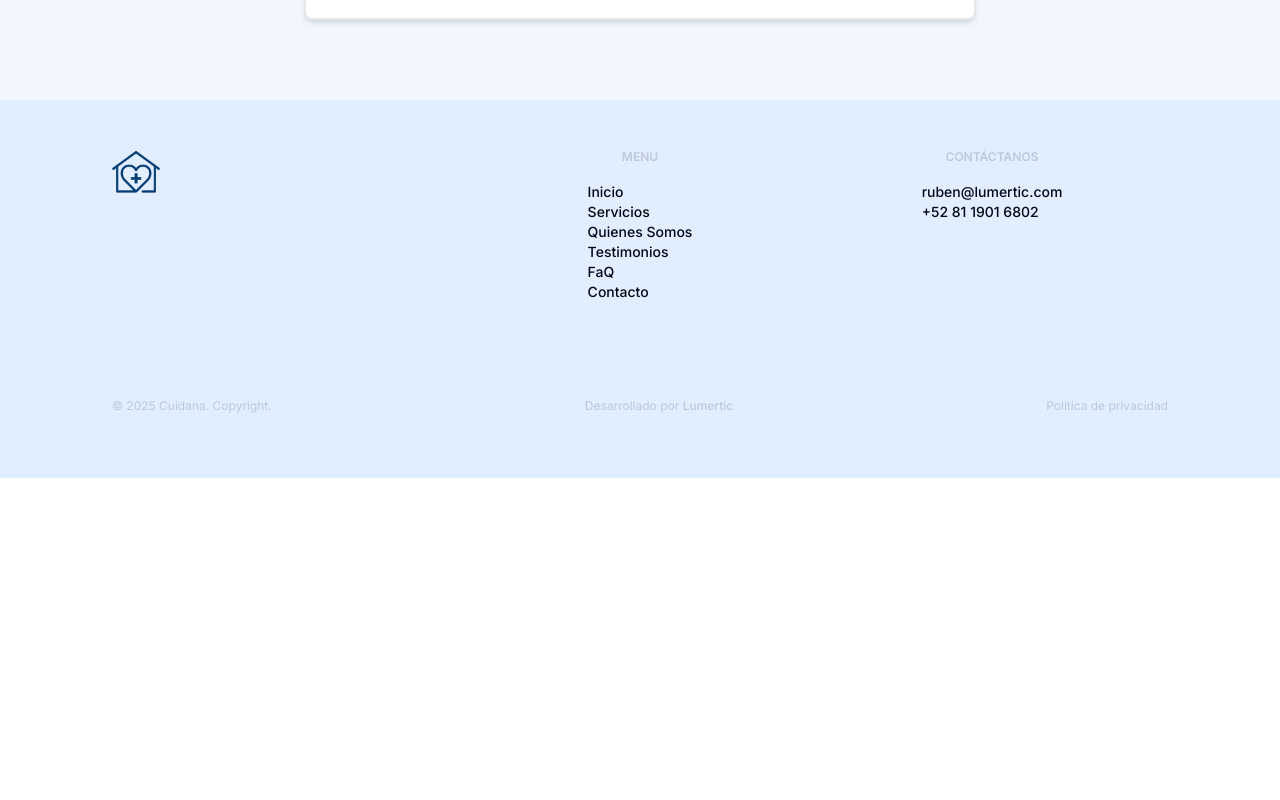
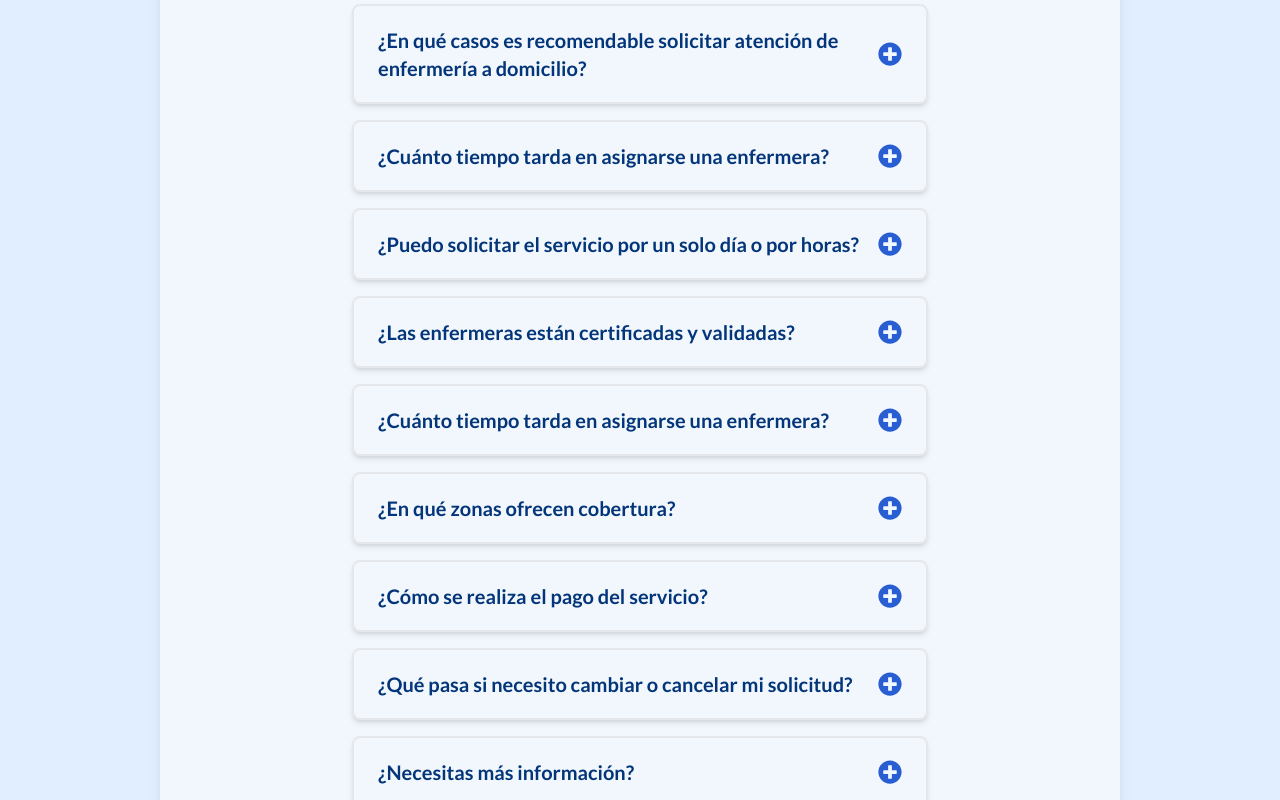
Before and after one commit to rt885/cuidana, a Next.js app: page / in a window 1280 px wide. Shown: the part 5020-5820 px from the top of the page. Before the commit the page ends 5498 px from the top, so only its background shows below. Built offline with nearby package versions, Linux system fonts and the light colour scheme.

Commit message:
feat: update FAQ content and enhance styling for FAQ section and cards

```diff
--- a/data/faQ/faQ.js
+++ b/data/faQ/faQ.js
@@ -7,8 +7,57 @@ export const faQ = [
   },
   {
     id: 2,
-    question: "¿Cómo puedo solicitar dos serviciossasasajskaks?",
+    question:
+      "¿En qué casos es recomendable solicitar atención de enfermería a domicilio?",
     answer:
-      "Para solicitar un servicio, completa el formulario de solicitud en nuestra página web. Asegúrate de proporcionar toda la información requerida para que podamos atender tu solicitud de manera eficiente.",
+      "Solicitar atención de enfermería a domicilio es la mejor opción cuando se busca cuidado profesional, personalizado y seguro sin salir de casa. Esta modalidad es ideal para personas con movilidad reducida, personas mayores, postoperatorios, pacientes con enfermedades crónicas, recién nacidos y situaciones de recuperación tras enfermedades.",
+  },
+  {
+    id: 3,
+    question: "¿Cuánto tiempo tarda en asignarse una enfermera?",
+    answer:
+      "El tiempo promedio de asignación es rápido y eficiente. Tras completar tu solicitud digital, recibes respuesta y validación en minutos. Nuestro equipo valida los datos y asigna a una enfermera profesional en el menor tiempo posible, garantizando atención oportuna y de calidad.",
+  },
+  {
+    id: 4,
+    question: "¿Puedo solicitar el servicio por un solo día o por horas?",
+    answer:
+      "Sí, puedes solicitar atención de enfermería por un solo día, por horas específicas o de manera recurrente, según lo requieras. Nos adaptamos a tus necesidades para ofrecer flexibilidad en horarios y tipo de servicio, ideal para cuidados puntuales o continuos.",
+  },
+  {
+    id: 5,
+    question: "¿Las enfermeras están certificadas y validadas?",
+    answer:
+      "Todas nuestras enfermeras están certificadas, cuentan con título y cédula profesional, y pasan por un riguroso proceso de validación de experiencia y recomendaciones para garantizar tu seguridad y confianza en cada visita.",
+  },
+  {
+    id: 6,
+    question: "¿Cuánto tiempo tarda en asignarse una enfermera?",
+    answer:
+      "El tiempo promedio de asignación es rápido y eficiente. Tras completar tu solicitud digital, recibes respuesta y validación en minutos. Nuestro equipo valida los datos y asigna a una enfermera profesional en el menor tiempo posible, garantizando atención oportuna y de calidad.",
+  },
+  {
+    id: 7,
+    question: "¿En qué zonas ofrecen cobertura?",
+    answer:
+      "Nuestra cobertura por el momento es Nuevo León, México. Si tienes dudas sobre disponibilidad, puedes consultarlo al ingresar tu dirección en la plataforma digital. Ampliamos constantemente nuestra cobertura para llegar a más familias.",
+  },
+  {
+    id: 8,
+    question: "¿Cómo se realiza el pago del servicio?",
+    answer:
+      "El pago se realiza de manera segura desde nuestra plataforma digital, aceptando tarjetas de crédito, débito y transferencias electrónicas. Todo el proceso es transparente y recibes comprobante por cada transacción, brindando confianza y facilidad.",
+  },
+  {
+    id: 9,
+    question: "¿Qué pasa si necesito cambiar o cancelar mi solicitud?",
+    answer:
+      "Puedes modificar o cancelar tu solicitud fácilmente desde tu perfil en la plataforma o contactándonos directamente. Solo pedimos que si es posible lo notifiques con antelación para evitar cargos innecesarios y reprogramar el servicio sin inconvenientes.",
+  },
+  {
+    id: 10,
+    question: "¿Necesitas más información?",
+    answer:
+      "Nuestro equipo de atención está disponible para resolver cualquier duda y acompañarte en todo el proceso de cuidado en casa.",
   },
 ];
--- a/src/components/FaQCard.js
+++ b/src/components/FaQCard.js
@@ -15,7 +15,7 @@ const FaQCard = ({ id, question, answer, isOpen, onClick }) => {
 
   return (
     <li
-      className={`bg-white rounded-lg shadow-md border-2 overflow-hidden transition-all duration-300 hover:shadow-lg ${
+      className={`bg-secondary-background rounded-lg shadow-md border-2 overflow-hidden transition-all duration-300 hover:shadow-lg ${
         isOpen ? "border-primary-blue" : "border-gray-200"
       }`}
     >
--- a/src/components/home/FaQSection.js
+++ b/src/components/home/FaQSection.js
@@ -15,9 +15,9 @@ const FaQSection = () => {
   };
 
   return (
-    <div className="bg-secondary-background px-40 py-20">
-      <div className="max-w-2xl mx-auto">
-        <h2 className="text-4xl font-bold text-primary-text font-lato mb-8">
+    <div className="bg-main-background px-40 py-20">
+      <div className="w-full mx-auto px-48 bg-secondary-background rounded-[56px] py-12 shadow-lg">
+        <h2 className="text-5xl font-bold text-primary-text font-lato mb-8">
           Preguntas Frecuentes
         </h2>
         <ul className="space-y-4">
```
